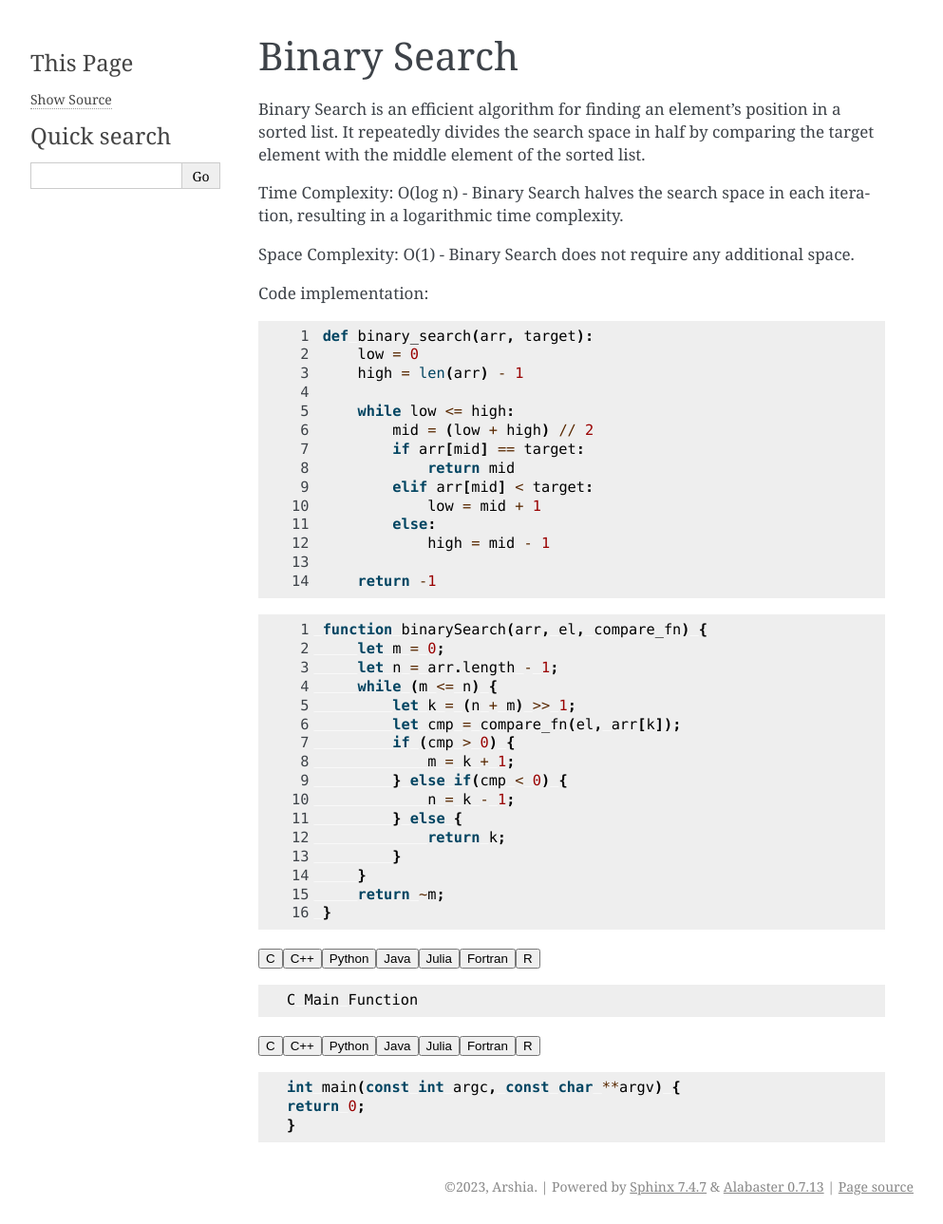
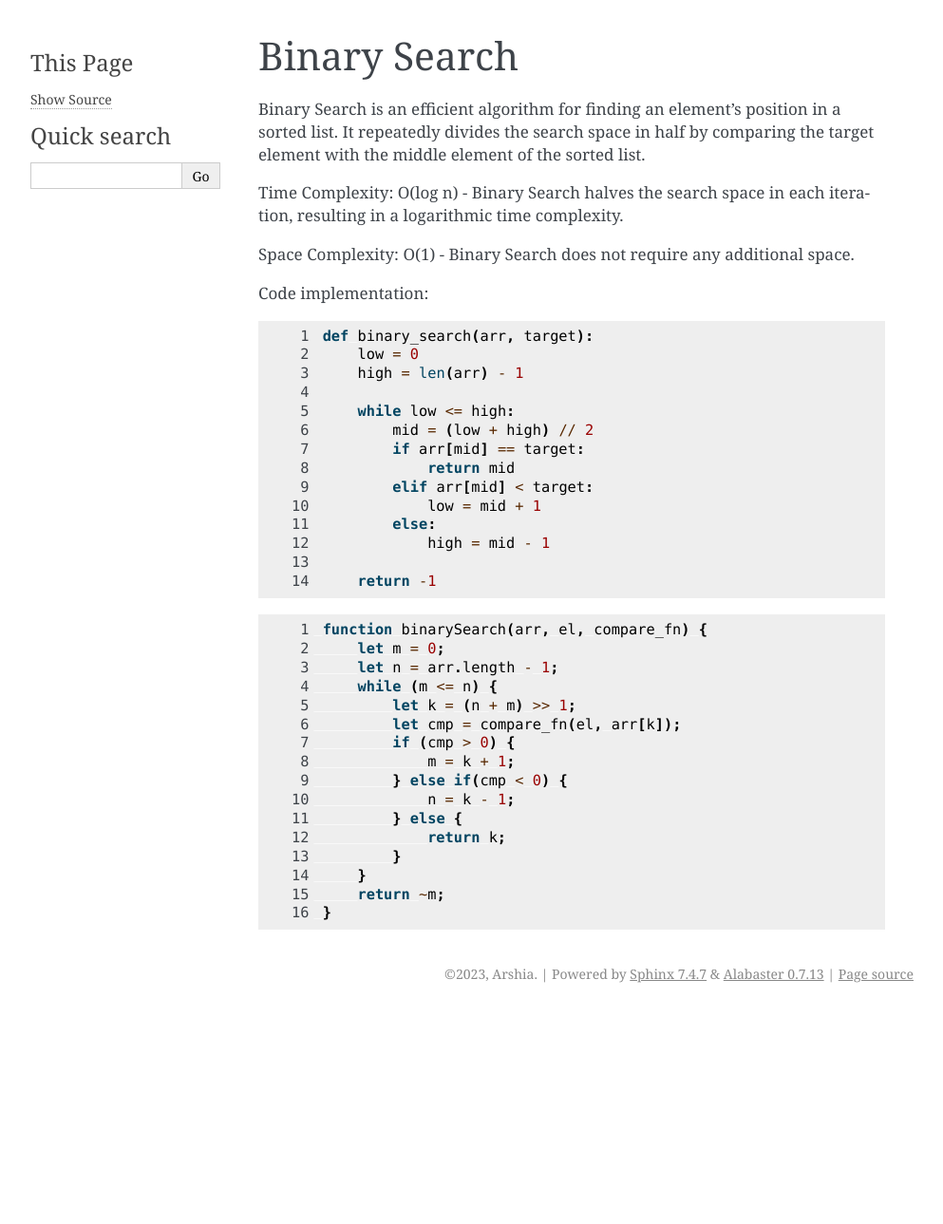
Before and after one commit to Arsh1101/TestAlgorithmDocs, a Sphinx documentation site: the page built from docs/pages/binary-search.rst, in a window 1280 px wide. Shown: the whole page at 95% size, without its empty margins (148-1141 px from the left). Built offline with Sphinx 7.4.7, drawn with Linux system fonts in a browser that asks for light colours; after the commit the page ends 1065 px from its top, so only the background shows below that.

Commit message:
Remove the tab functionality.

```diff
--- a/docs/conf.py
+++ b/docs/conf.py
@@ -14,12 +14,13 @@ release = '1.0.2'
 # -- General configuration ---------------------------------------------------
 # https://www.sphinx-doc.org/en/master/usage/configuration.html#general-configuration
 
-extensions = ['sphinx_tabs.tabs']
+# extensions = ['sphinx_tabs.tabs']
+extensions = []
 
 #Arsh
-sphinx_tabs_valid_builders = ['linkcheck']
-sphinx_tabs_disable_tab_closing = True
-sphinx_tabs_disable_css_loading = True
+# sphinx_tabs_valid_builders = ['linkcheck']
+# sphinx_tabs_disable_tab_closing = True
+# sphinx_tabs_disable_css_loading = True
 
 
 templates_path = ['_templates']
--- a/docs/pages/binary-search.rst
+++ b/docs/pages/binary-search.rst
@@ -47,76 +47,3 @@ Code implementation:
        }
        return ~m;
    }
-
-
-.. tabs::
-
-   .. code-tab:: c
-
-         C Main Function
-
-   .. code-tab:: c++
-
-         C++ Main Function
-
-   .. code-tab:: py
-
-         Python Main Function
-
-   .. code-tab:: java
-
-         Java Main Function
-
-   .. code-tab:: julia
-
-         Julia Main Function
-
-   .. code-tab:: fortran
-
-         Fortran Main Function
-
-   .. code-tab:: r R
-
-         R Main Function
-
-.. tabs::
-
-   .. code-tab:: c
-
-         int main(const int argc, const char **argv) {
-         return 0;
-         }
-
-   .. code-tab:: c++
-
-         int main(const int argc, const char **argv) {
-         return 0;
-         }
-
-   .. code-tab:: py
-
-         def main():
-            return
-
-   .. code-tab:: java
-
-         class Main {
-            public static void main(String[] args) {
-            }
-         }
-
-   .. code-tab:: julia
-
-         function main()
-         end
-
-   .. code-tab:: fortran
-
-         PROGRAM main
-         END PROGRAM main
-
-   .. code-tab:: r R
-
-         main <- function() {
-            return(0)
-         }
```
Also changed, not shown: requirements.txt (deleted, +0 -22 lines), 8 other files.
